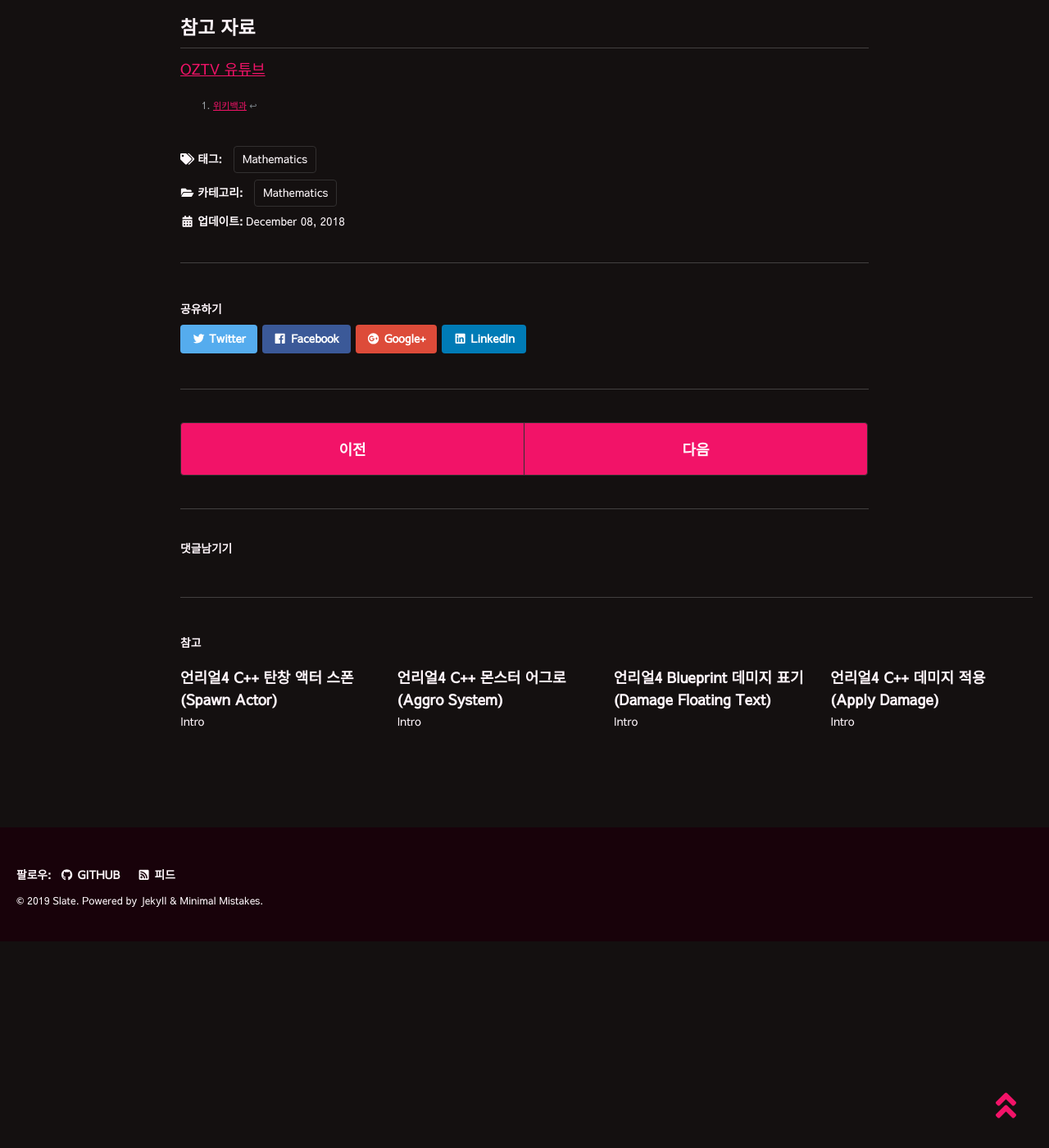
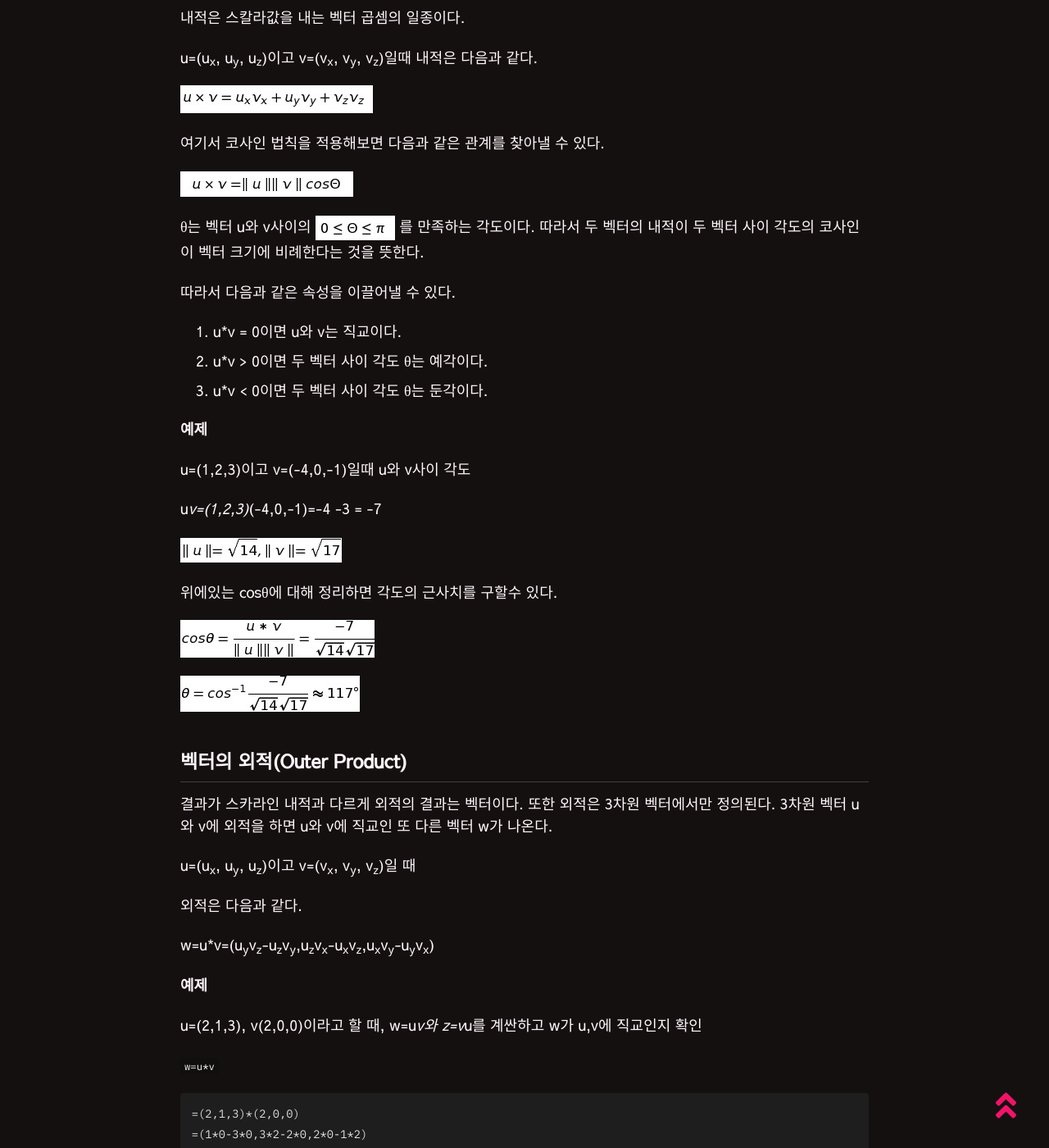
Before and after one commit to lesslate/lesslate.github.io, a Jekyll site: the page built from _posts/Mathematics/2018-12-08-벡터 Vector.md, in a window 1280 px wide and 1400 px high, scrolled down 2938 px. Shown: the whole window at 82% size. Built offline with Jekyll 4.4.1, drawn with Linux system fonts in a browser that asks for light colours; nearby versions of some CDN libraries; some web fonts are replaced; comment, search, counter and statistics services are not loaded; before the commit the page ends 4086 px from its top, so only the background shows below that; some of the changed text lies outside the part shown.

Commit message:
Update 2018-12-08-벡터 Vector.md

````diff
--- a/_posts/Mathematics/2018-12-08-벡터 Vector.md
+++ b/_posts/Mathematics/2018-12-08-벡터 Vector.md
@@ -2,9 +2,10 @@
 title: "벡터 Vector"
 categories:
   - Mathematics
-last_modified_at: 2018-12-08T13:00:00+09:00
+last_modified_at: 2019-04-18T13:00:00+09:00
 tags:
 - Mathematics
+- Vector
 toc: true
 sidebar_main: true
 ---
@@ -23,7 +24,7 @@ sidebar_main: true
 [^1]:[위키백과](https://ko.wikipedia.org/wiki/%EB%B2%A1%ED%84%B0)
 
 
-### 벡터의 덧셈
+> 벡터의 덧셈
 
 ![2](https://github.com/lesslate/lesslate.github.io/blob/master/assets/img/Mathematics/Vector/2.png?raw=true)
 
@@ -31,27 +32,105 @@ sidebar_main: true
 
 시작점이 같다면 평행 사변형을 통해 구할 수 있다.
 
-### 벡터의 뺄셈
+> 벡터의 뺄셈
 
 ![3](https://github.com/lesslate/lesslate.github.io/blob/master/assets/img/Mathematics/Vector/3.png?raw=true)
 
 벡터의 뺄셈은 뺄 벡터의 역벡터를 더해주는것과 같다.
 
 
-### 벡터의 길이
+> 벡터의 크기(길이)
 
 ![4](https://github.com/lesslate/lesslate.github.io/blob/master/assets/img/Mathematics/Vector/4.png?raw=true)
 
-피타고라스의 정리를 이용해 벡터의 길이를 구할 수 있다.
+피타고라스의 정리를 이용해 벡터의 크기(길이)를 구할 수 있다. 표기는 이중 수직선으로 표기한다.
 
 
-### 벡터 단위화(Normalize)
+> 벡터 정규화(Normalize)
 
 ![5](https://github.com/lesslate/lesslate.github.io/blob/master/assets/img/Mathematics/Vector/5.png?raw=true)
 
-**Normalize(단위화)**
+**Normalize(정규화)**
 
-길이를 1로 만드는 것 (순수 방향)
+길이를 1로 만드는 것 (순수 방향) 크기가 1인 벡터를 단위벡터(unit vector)라 부른다.
+
+벡터의 각 성분을 벡터의 크기로 나누면 정규화 할수 있다.
+
+
+## 벡터의 내적(Inner Product)
+
+내적은 스칼라값을 내는 벡터 곱셈의 일종이다.
+
+u=(u<sub>x</sub>, u<sub>y</sub>, u<sub>z</sub>)이고 v=(v<sub>x</sub>, v<sub>y</sub>, v<sub>z</sub>)일때 내적은 다음과 같다.
+
+![6](https://github.com/lesslate/lesslate.github.io/blob/master/assets/img/Mathematics/Vector/6.png?raw=true)
+
+여기서 코사인 법칙을 적용해보면 다음과 같은 관계를 찾아낼 수 있다.
+
+![7](https://github.com/lesslate/lesslate.github.io/blob/master/assets/img/Mathematics/Vector/7.png?raw=true)
+
+θ는 벡터 u와 v사이의 ![8](https://github.com/lesslate/lesslate.github.io/blob/master/assets/img/Mathematics/Vector/8.png?raw=true) 를 만족하는 각도이다. 따라서 두 벡터의 내적이 두 벡터 사이 각도의 코사인이 벡터 크기에 비례한다는 것을 뜻한다.
+
+따라서 다음과 같은 속성을 이끌어낼 수 있다.
+
+1. u*v = 0이면 u와 v는 직교이다.
+2. u*v > 0이면 두 벡터 사이 각도 θ는 예각이다.
+3. u*v < 0이면 두 벡터 사이 각도 θ는 둔각이다.
+
+**예제**
+
+u=(1,2,3)이고 v=(-4,0,-1)일때 u와 v사이 각도
+
+u*v=(1,2,3)*(-4,0,-1)=-4 -3 = -7
+
+![9](https://github.com/lesslate/lesslate.github.io/blob/master/assets/img/Mathematics/Vector/9.png?raw=true)
+
+위에있는 cosθ에 대해 정리하면 각도의 근사치를 구할수 있다.
+
+![10](https://github.com/lesslate/lesslate.github.io/blob/master/assets/img/Mathematics/Vector/10.png?raw=true)
+
+![11](https://github.com/lesslate/lesslate.github.io/blob/master/assets/img/Mathematics/Vector/11.png?raw=true)
+
+## 벡터의 외적(Outer Product)
+
+결과가 스카라인 내적과 다르게 외적의 결과는 벡터이다. 또한 외적은 3차원 벡터에서만 정의된다.
+3차원 벡터 u와 v에 외적을 하면 u와 v에 직교인 또 다른 벡터 w가 나온다.
+
+u=(u<sub>x</sub>, u<sub>y</sub>, u<sub>z</sub>)이고 v=(v<sub>x</sub>, v<sub>y</sub>, v<sub>z</sub>)일 때
+
+외적은 다음과 같다.
+
+w=u*v=(u<sub>y</sub>v<sub>z</sub>-u<sub>z</sub>v<sub>y</sub>,u<sub>z</sub>v<sub>x</sub>-u<sub>x</sub>v<sub>z</sub>,u<sub>x</sub>v<sub>y</sub>-u<sub>y</sub>v<sub>x</sub>)
+
+**예제**
+
+u=(2,1,3), v(2,0,0)이라고 할 때, w=u*v와 z=v*u를 계싼하고 w가 u,v에 직교인지 확인
+
+`w=u*v`
+```
+=(2,1,3)*(2,0,0)
+=(1*0-3*0,3*2-2*0,2*0-1*2)
+=(0,6,-2)
+```
+`z=v*u`
+```
+=(2,0,0)*(2,1,3)
+=(0*3-0*1,0*2-2*3,2*1-0*2)
+=(0,-6,2)
+```
+
+u*v≠v*u 이므로 외적은 교환법칙이 성립하지 않는다는것을 알 수 있다.
+
+직교인지 확인하려면 내적을 이용한다.
+
+```
+w*u=(0,6,-2)*(2,1,3)=0*2+6*1+(-2)*3=0
+
+w*v=(0,6,-2)*(2,0,0)=0*2+6*0,(-2)*0=0
+```
+이므로 둘다 직교이다.
+
+![12](https://github.com/lesslate/lesslate.github.io/blob/master/assets/img/Mathematics/Vector/12.png?raw=true)
 
 
 ## 유니티에서의 벡터
@@ -68,3 +147,5 @@ a.magnitudue(); (길이 구하기)
 ## 참고 자료
 
 [OZTV 유튜브](https://youtu.be/jmh67nvbcrM?list=PL-xqYJ8bjgMC-p94R7iXjFCs-znRg93PJ)
+
+[프랭크 D. 루나, DirectX 12를 이용한 3D 게임 프로그래밍 입문, 한빛미디어, 2017, 3쪽](http://www.kyobobook.co.kr/product/detailViewKor.laf?barcode=9788968487798)
````
